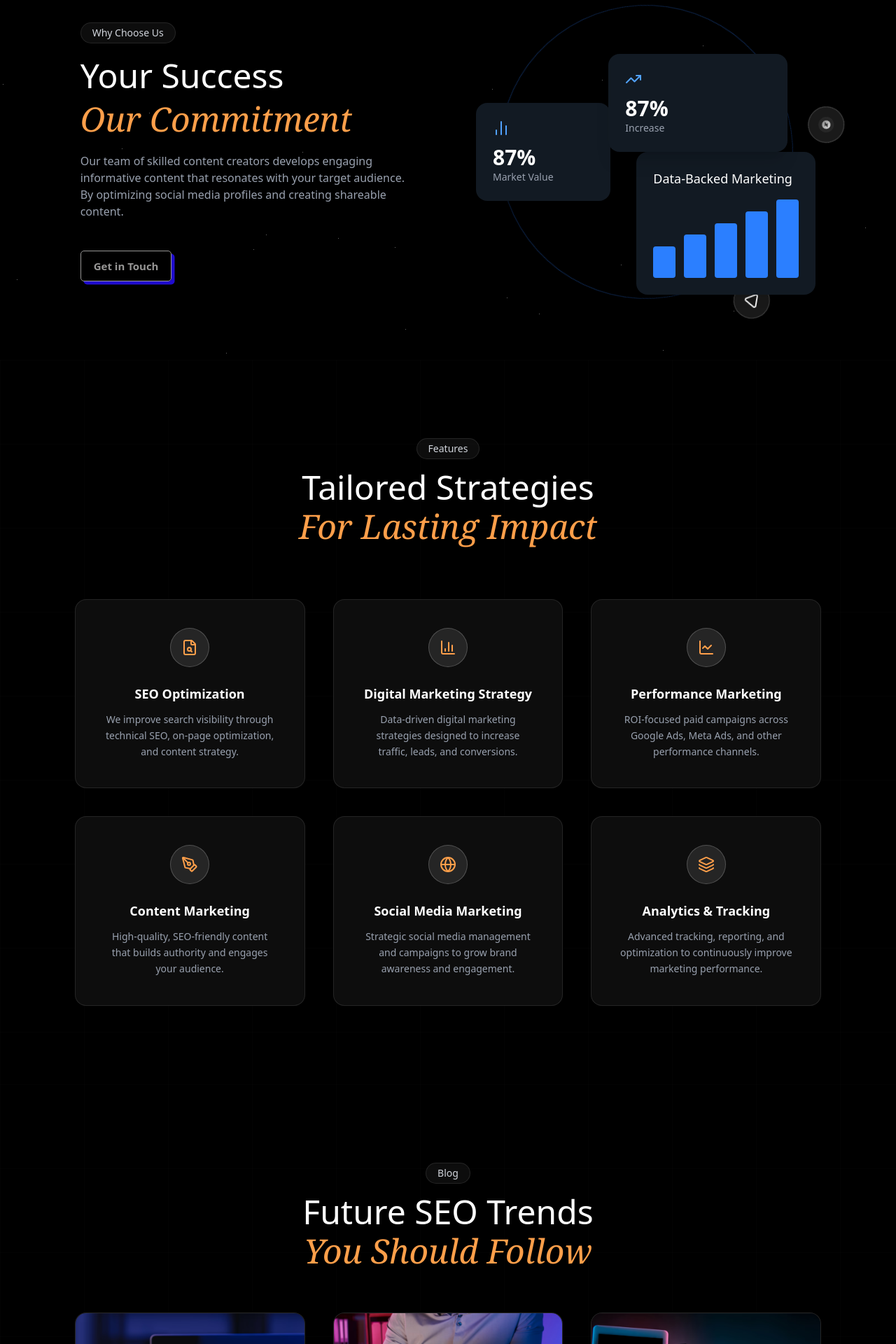
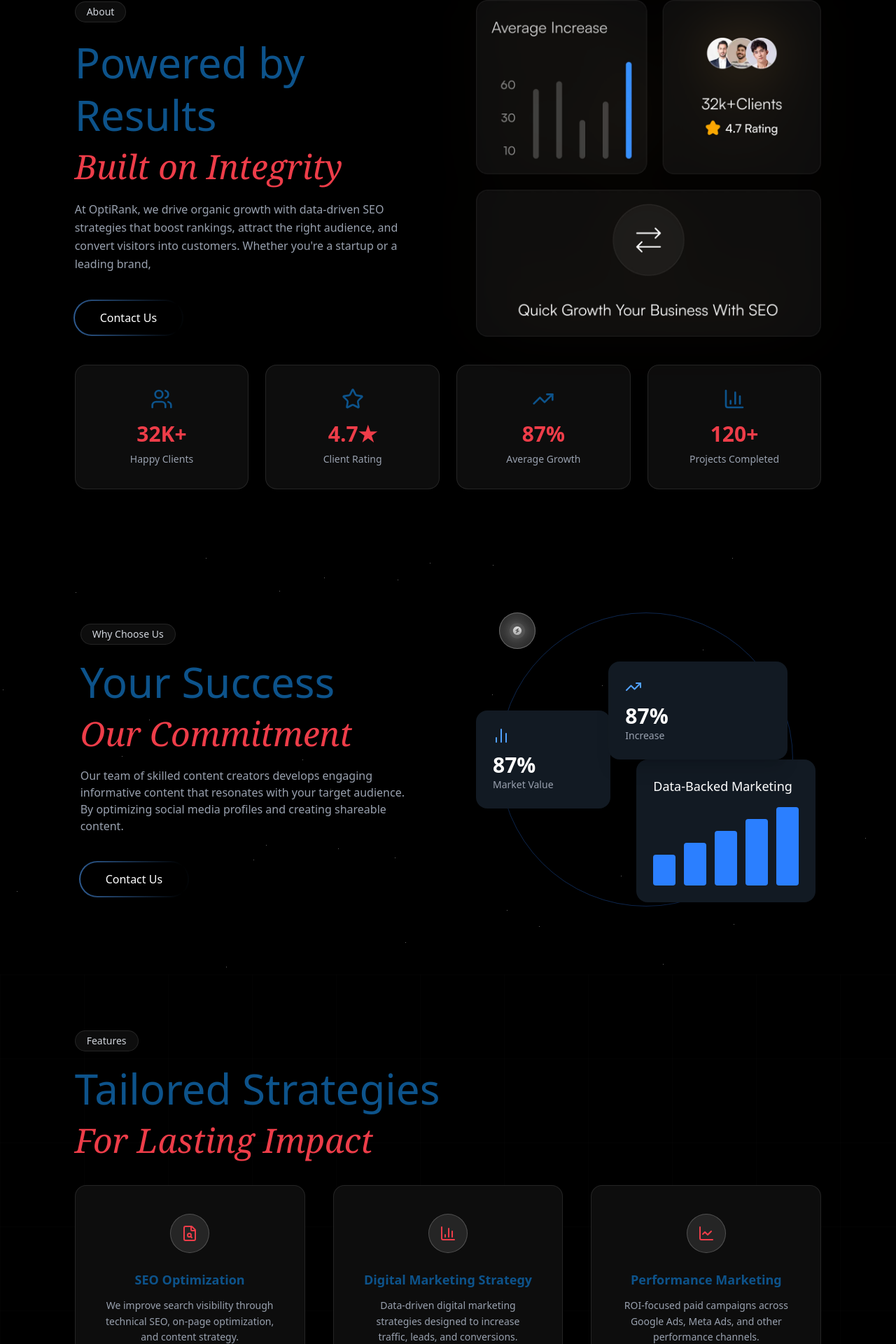
Before and after one commit to BigwigMediaAI/bigwigwebfrontend, a Next.js app: page / in a window 1280 px wide. Shown: the part 880-2800 px from the top of the page at 70% size. Built offline with nearby package versions, Linux system fonts and the light colour scheme.

Commit message:
add section

```diff
--- a/Components/About.tsx
+++ b/Components/About.tsx
@@ -0,0 +1,101 @@
+"use client";
+
+import Image from "next/image";
+import about from "../Assets/about.webp";
+import { Users, TrendingUp, BarChart3, Star } from "lucide-react";
+
+const stats = [
+  {
+    value: "32K+",
+    label: "Happy Clients",
+    icon: Users,
+  },
+  {
+    value: "4.7★",
+    label: "Client Rating",
+    icon: Star,
+  },
+  {
+    value: "87%",
+    label: "Average Growth",
+    icon: TrendingUp,
+  },
+  {
+    value: "120+",
+    label: "Projects Completed",
+    icon: BarChart3,
+  },
+];
+
+export default function About() {
+  return (
+    <>
+      <section className="relative bg-black overflow-hidden py-20">
+        {/* subtle background glow */}
+
+        <div className="relative z-10 w-11/12 md:w-5/6 mx-auto grid lg:grid-cols-2 gap-20 items-center">
+          {/* LEFT CONTENT */}
+          <div>
+            <span className="inline-block mb-5 px-4 py-1 rounded-full bg-white/5 border border-white/10 text-gray-300 text-sm">
+              About
+            </span>
+
+            <h2 className="text-[var(--primary-color)] text-4xl md:text-5xl lg:text-6xl font-light leading-tight">
+              Powered by Results
+            </h2>
+
+            <h3 className="mt-3 text-[var(--secondary-color)] italic font-serif text-4xl md:text-5xl">
+              Built on Integrity
+            </h3>
+
+            <p className="mt-6 text-gray-400 max-w-xl leading-relaxed">
+              At OptiRank, we drive organic growth with data-driven SEO
+              strategies that boost rankings, attract the right audience, and
+              convert visitors into customers. Whether you're a startup or a
+              leading brand,
+            </p>
+
+            <div className="mt-10">
+              <button className="cta-wrap">
+                <span className="cta-border"></span>
+                <span className="cta-inner">Contact Us</span>
+              </button>
+            </div>
+          </div>
+
+          {/* RIGHT IMAGE ONLY */}
+          <div className="relative flex justify-center lg:justify-end">
+            <Image
+              src={about} // 🔁 replace with your exact image
+              alt="Powered by Results"
+              width={520}
+              height={520}
+              className="w-full max-w-lg object-contain drop-shadow-[0_0_40px_rgba(255,180,80,0.25)]"
+              priority
+            />
+          </div>
+        </div>
+
+        <div className="w-11/12 md:w-5/6 mx-auto pt-10">
+          <div className="grid grid-cols-2 md:grid-cols-4 gap-6">
+            {stats.map((stat, i) => {
+              const Icon = stat.icon;
+              return (
+                <div
+                  key={i}
+                  className="bg-white/5 backdrop-blur-md border border-white/10 rounded-2xl p-8 text-center hover:border-white/20 transition"
+                >
+                  <Icon className="mx-auto mb-4 w-8 h-8 text-[var(--primary-color)]" />
+                  <h3 className="text-[var(--secondary-color)] text-3xl font-semibold">
+                    {stat.value}
+                  </h3>
+                  <p className="mt-2 text-gray-400 text-sm">{stat.label}</p>
+                </div>
+              );
+            })}
+          </div>
+        </div>
+      </section>
+    </>
+  );
+}
--- /dev/null
+++ b/Components/Features.tsx
@@ -0,0 +1,107 @@
+"use client";
+
+import {
+  BarChart3,
+  FileSearch,
+  Layers,
+  PenTool,
+  Globe,
+  LineChart,
+} from "lucide-react";
+
+const services = [
+  {
+    title: "SEO Optimization",
+    desc: "We improve search visibility through technical SEO, on-page optimization, and content strategy.",
+    icon: FileSearch,
+  },
+  {
+    title: "Digital Marketing Strategy",
+    desc: "Data-driven digital marketing strategies designed to increase traffic, leads, and conversions.",
+    icon: BarChart3,
+  },
+  {
+    title: "Performance Marketing",
+    desc: "ROI-focused paid campaigns across Google Ads, Meta Ads, and other performance channels.",
+    icon: LineChart,
+  },
+  {
+    title: "Content Marketing",
+    desc: "High-quality, SEO-friendly content that builds authority and engages your audience.",
+    icon: PenTool,
+  },
+  {
+    title: "Social Media Marketing",
+    desc: "Strategic social media management and campaigns to grow brand awareness and engagement.",
+    icon: Globe,
+  },
+  {
+    title: "Analytics & Tracking",
+    desc: "Advanced tracking, reporting, and optimization to continuously improve marketing performance.",
+    icon: Layers,
+  },
+];
+
+export default function Features() {
+  return (
+    <section className="relative bg-black py-20 overflow-hidden">
+      {/* BACKGROUND GRID */}
+      <div
+        className="absolute inset-0 opacity-30"
+        style={{
+          backgroundImage:
+            "linear-gradient(rgba(255,255,255,0.04) 1px, transparent 1px), linear-gradient(90deg, rgba(255,255,255,0.04) 1px, transparent 1px)",
+          backgroundSize: "120px 120px",
+        }}
+      />
+
+      <div className="relative z-10 w-11/12 md:w-5/6 max-w-7xl mx-auto">
+        {/* SECTION HEADER */}
+        <div className="text-start mb-10">
+          <span className="inline-block mb-4 px-4 py-1 rounded-full bg-white/5 border border-white/10 text-gray-300 text-sm">
+            Features
+          </span>
+
+          <h2 className="text-[var(--primary-color)] text-4xl md:text-5xl lg:text-6xl font-light leading-tight">
+            Tailored Strategies
+          </h2>
+
+          <h3 className="mt-3 text-[var(--secondary-color)] italic font-serif text-4xl md:text-5xl">
+            For Lasting Impact
+          </h3>
+        </div>
+
+        {/* SERVICES GRID */}
+        <div className="grid grid-cols-1 sm:grid-cols-2 lg:grid-cols-3 gap-10">
+          {services.map((service, i) => {
+            const Icon = service.icon;
+            return (
+              <div
+                key={i}
+                className="relative bg-white/5 border border-white/10 rounded-2xl p-10 text-center backdrop-blur
+                           transition-all duration-300 hover:-translate-y-2 hover:border-white/20"
+              >
+                {/* ICON */}
+                <div className="flex justify-center mb-6">
+                  <div className="w-14 h-14 rounded-full bg-white/10 border border-white/20 flex items-center justify-center">
+                    <Icon className="w-6 h-6 text-[var(--secondary-color)]" />
+                  </div>
+                </div>
+
+                {/* TITLE */}
+                <h4 className="text-[var(--primary-color)] text-lg font-semibold mb-3">
+                  {service.title}
+                </h4>
+
+                {/* DESCRIPTION */}
+                <p className="text-gray-400 text-sm leading-relaxed">
+                  {service.desc}
+                </p>
+              </div>
+            );
+          })}
+        </div>
+      </div>
+    </section>
+  );
+}
--- a/Components/Hero.tsx
+++ b/Components/Hero.tsx
@@ -5,7 +5,7 @@
 
 export default function Hero() {
   return (
-    <section className="relative min-h-screen overflow-hidden bg-black flex items-center justify-center">
+    <section className="relative h-[70vh] lg:min-h-screen overflow-hidden bg-black flex items-center justify-center">
       {/* GRID BACKGROUND */}
       <div
         className="absolute inset-0 opacity-30"
@@ -68,11 +68,11 @@
         </div>
 
         {/* HEADINGS */}
-        <h1 className="text-[#3689cd] italic font-light leading-tight text-[36px] sm:text-[48px] md:text-[64px]">
+        <h1 className="text-[var(--primary-color)] italic font-light leading-tight text-[36px] sm:text-[48px] md:text-[64px]">
           YOUR BUSINESS
         </h1>
 
-        <h2 className="mt-2 text-[#e43e46] italic font-serif font-semibold text-[38px] sm:text-[50px] md:text-[64px]">
+        <h2 className="mt-2 text-[var(--secondary-color)] italic font-serif font-semibold text-[38px] sm:text-[50px] md:text-[64px]">
           ONE Solution
         </h2>
 
--- a/Components/Services.tsx
+++ b/Components/Services.tsx
@@ -1,107 +1,140 @@
 "use client";
 
-import {
-  BarChart3,
-  FileSearch,
-  Layers,
-  PenTool,
-  Globe,
-  LineChart,
-} from "lucide-react";
+import { useEffect, useState } from "react";
+import { Search, BarChart3, TrendingUp } from "lucide-react";
 
 const services = [
   {
-    title: "SEO Optimization",
-    desc: "We improve search visibility through technical SEO, on-page optimization, and content strategy.",
-    icon: FileSearch,
+    title: "Keyword Research & Strategy",
+    desc: "Keyword research and strategy form the backbone of any successful SEO or digital marketing campaign.",
+    icon: Search,
   },
   {
-    title: "Digital Marketing Strategy",
-    desc: "Data-driven digital marketing strategies designed to increase traffic, leads, and conversions.",
+    title: "On-Page Optimization",
+    desc: "We optimize content, metadata, internal linking, and structure for maximum search visibility.",
     icon: BarChart3,
   },
   {
-    title: "Performance Marketing",
-    desc: "ROI-focused paid campaigns across Google Ads, Meta Ads, and other performance channels.",
-    icon: LineChart,
+    title: "Growth & Performance SEO",
+    desc: "Data-driven SEO execution that improves rankings, traffic, and conversions consistently.",
+    icon: TrendingUp,
   },
   {
-    title: "Content Marketing",
-    desc: "High-quality, SEO-friendly content that builds authority and engages your audience.",
-    icon: PenTool,
+    title: "Advanced Technical SEO",
+    desc: "We improve site architecture, crawlability, speed, and indexing performance.",
+    icon: Search,
   },
   {
-    title: "Social Media Marketing",
-    desc: "Strategic social media management and campaigns to grow brand awareness and engagement.",
-    icon: Globe,
+    title: "Keyword Research & Strategy",
+    desc: "Keyword research and strategy form the backbone of any successful SEO or digital marketing campaign.",
+    icon: Search,
   },
   {
-    title: "Analytics & Tracking",
-    desc: "Advanced tracking, reporting, and optimization to continuously improve marketing performance.",
-    icon: Layers,
+    title: "On-Page Optimization",
+    desc: "We optimize content, metadata, internal linking, and structure for maximum search visibility.",
+    icon: BarChart3,
+  },
+  {
+    title: "Growth & Performance SEO",
+    desc: "Data-driven SEO execution that improves rankings, traffic, and conversions consistently.",
+    icon: TrendingUp,
+  },
+  {
+    title: "Advanced Technical SEO",
+    desc: "We improve site architecture, crawlability, speed, and indexing performance.",
+    icon: Search,
   },
 ];
 
 export default function Services() {
   return (
-    <section className="relative bg-black py-28 overflow-hidden">
-      {/* BACKGROUND GRID */}
-      <div
-        className="absolute inset-0 opacity-30"
-        style={{
-          backgroundImage:
-            "linear-gradient(rgba(255,255,255,0.04) 1px, transparent 1px), linear-gradient(90deg, rgba(255,255,255,0.04) 1px, transparent 1px)",
-          backgroundSize: "120px 120px",
-        }}
-      />
-
-      <div className="relative z-10 w-11/12 md:w-5/6 max-w-7xl mx-auto">
-        {/* SECTION HEADER */}
-        <div className="text-center mb-20">
-          <span className="inline-block mb-4 px-4 py-1 rounded-full bg-white/5 border border-white/10 text-gray-300 text-sm">
-            Features
+    <section className="relative bg-black py-24">
+      <div className="w-11/12 md:w-5/6 max-w-7xl mx-auto grid lg:grid-cols-2 gap-20">
+        {/* LEFT SIDE */}
+        <div className="lg:sticky lg:top-32 h-fit">
+          <span className="inline-block mb-5 px-4 py-1 rounded-full bg-white/5 border border-white/10 text-gray-300 text-sm">
+            Services
           </span>
 
-          <h2 className="text-white text-4xl md:text-5xl font-light">
-            Tailored Strategies
+          <h2 className="text-[var(--primary-color)] text-4xl md:text-5xl lg:text-6xl font-light leading-tight">
+            SEO Strategies
           </h2>
 
-          <h3 className="mt-2 text-[#ff9f4a] italic font-serif text-4xl md:text-5xl">
-            For Lasting Impact
+          <h3 className="mt-3 text-[var(--secondary-color)] italic font-serif text-4xl md:text-5xl">
+            For Business Growth
           </h3>
         </div>
 
-        {/* SERVICES GRID */}
-        <div className="grid grid-cols-1 sm:grid-cols-2 lg:grid-cols-3 gap-10">
-          {services.map((service, i) => {
-            const Icon = service.icon;
-            return (
-              <div
-                key={i}
-                className="relative bg-white/5 border border-white/10 rounded-2xl p-10 text-center backdrop-blur
-                           transition-all duration-300 hover:-translate-y-2 hover:border-white/20"
-              >
-                {/* ICON */}
-                <div className="flex justify-center mb-6">
-                  <div className="w-14 h-14 rounded-full bg-white/10 border border-white/20 flex items-center justify-center">
-                    <Icon className="w-6 h-6 text-[#ff9f4a]" />
-                  </div>
-                </div>
-
-                {/* TITLE */}
-                <h4 className="text-white text-lg font-semibold mb-3">
-                  {service.title}
-                </h4>
-
-                {/* DESCRIPTION */}
-                <p className="text-gray-400 text-sm leading-relaxed">
-                  {service.desc}
-                </p>
-              </div>
-            );
-          })}
+        {/* RIGHT SIDE STACK */}
+        <div
+          id="services-stack"
+          className="relative"
+          style={{ height: `${services.length * 120}vh` }}
+        >
+          {services.map((service, index) => (
+            <ScrollCard key={index} service={service} index={index} />
+          ))}
         </div>
       </div>
     </section>
   );
 }
+
+/* -------------------------------------------
+   SCROLL CARD (REAL SCROLL OVERLAP ANIMATION)
+-------------------------------------------- */
+
+function ScrollCard({ service, index }: { service: any; index: number }) {
+  const [progress, setProgress] = useState(0);
+  const Icon = service.icon;
+
+  useEffect(() => {
+    const onScroll = () => {
+      const stack = document.getElementById("services-stack");
+      if (!stack) return;
+
+      const rect = stack.getBoundingClientRect();
+      const viewport = window.innerHeight;
+
+      const scrollY = Math.max(0, -rect.top);
+      const gap = 2.3;
+      const start = index * viewport * gap;
+
+      const p = (scrollY - start) / viewport;
+      setProgress(Math.min(Math.max(p, 0), 1));
+    };
+
+    window.addEventListener("scroll", onScroll);
+    return () => window.removeEventListener("scroll", onScroll);
+  }, [index]);
+
+  return (
+    <div className="sticky top-32 flex justify-center">
+      <div
+        style={{
+          transform: `
+            translateY(${(1 - progress) * 120}px)
+            scale(${0.95 + progress * 0.05})
+          `,
+          opacity: progress,
+          zIndex: index + 10,
+        }}
+        className="
+          max-w-lg w-full
+          bg-white/4 backdrop-blur-md
+          border border-white/10
+          rounded-3xl p-10 shadow-2xl
+          transition-none
+        "
+      >
+        <div className="w-20 h-20 rounded-full bg-blue-500/20 flex items-center justify-center mb-6">
+          <Icon className="w-10 h-10 text-blue-400" />
+        </div>
+
+        <h4 className="text-white text-2xl mb-4">{service.title}</h4>
+
+        <p className="text-gray-400 leading-relaxed">{service.desc}</p>
+      </div>
+    </div>
+  );
+}
--- a/Components/WhyChoose.tsx
+++ b/Components/WhyChoose.tsx
@@ -6,7 +6,7 @@
 
 export default function WhyChooseUs() {
   return (
-    <section className=" relative bg-black overflow-hidden py-28">
+    <section className=" relative bg-black overflow-hidden py-16 md:py-28 ">
       {/* BACKGROUND STARS */}
       <div className=" absolute inset-0 pointer-events-none">
         {Array.from({ length: 40 }).map((_, i) => (
@@ -28,10 +28,10 @@
             Why Choose Us
           </span>
 
-          <h2 className="text-white text-4xl md:text-5xl font-light leading-tight">
+          <h2 className="text-[var(--primary-color)] text-4xl md:text-5xl lg:text-6xl font-light leading-tight">
             Your Success
           </h2>
-          <h3 className="mt-2 text-[#ff9f4a] italic font-serif text-4xl md:text-5xl">
+          <h3 className="mt-3 text-[var(--secondary-color)] italic font-serif text-4xl md:text-5xl">
             Our Commitment
           </h3>
 
@@ -41,11 +41,16 @@
             social media profiles and creating shareable content.
           </p>
 
-          <ButtonFill text="Get in Touch" className="hidden md:block mt-11" />
+          <div className="mt-10">
+            <button className="cta-wrap">
+              <span className="cta-border"></span>
+              <span className="cta-inner">Contact Us</span>
+            </button>
+          </div>
         </div>
 
         {/* RIGHT ORBITAL SYSTEM */}
-        <div className="relative flex justify-center items-center">
+        <div className="relative lg:flex justify-center items-center hidden ">
           {/* ORBIT RING */}
           <div className="absolute w-[420px] h-[420px] rounded-full border border-blue-500/30 animate-spin-slow" />
 
--- a/app/globals.css
+++ b/app/globals.css
@@ -1,7 +1,8 @@
 @import "tailwindcss";
 
 :root {
-  --primary: #f97316;
+  --primary-color: #0d538b;
+  --secondary-color: #ee3d49;
 }
 @keyframes twinkle {
   0% {
@@ -85,7 +86,6 @@
   color: #fff;
   font-size: 16px;
   font-weight: 500;
-  z-index: 1;
 }
 
 /* HOVER — STOP RUN + GLOW */
--- a/app/page.tsx
+++ b/app/page.tsx
@@ -15,6 +15,8 @@
 import Footer from "../Components/Footer";
 import WhyChooseUs from "@/Components/WhyChoose";
 import BlogSection from "@/Components/Blog";
+import About from "@/Components/About";
+import Features from "@/Components/Features";
 import Services from "@/Components/Services";
 // import ServicesPage from "../../components/Services";
 // import RainbowSteps from "../../components/RainbowSteps";
@@ -32,7 +34,9 @@
       />
       <Nav />
       <Hero />
+      <About />
       <WhyChooseUs />
+      <Features />
       <Services />
       <BlogSection />
       {/* <Partners /> */}
```
Also changed, not shown: Components/Navbar.tsx (+26 -21 lines), Assets/about.webp (added).
